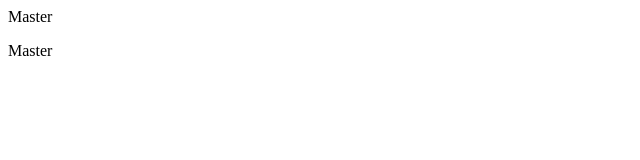
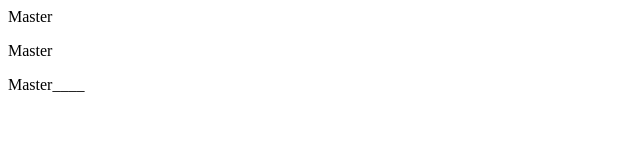
Before and after one commit to DiaBLoKuNG1/tr_git, a plain HTML site: page index.html in a window 1280 px wide. Shown: the full height of the page, 0-640 px from the left. Drawn offline with Linux system fonts and the light colour scheme.

Commit message:
Four commit

```diff
--- a/index.html
+++ b/index.html
@@ -5,5 +5,6 @@
 	<body>
 		<p>Master</p>
 		<p>Master</p>
+		<p>Master____</p>
 	</body>
 </html>
```
